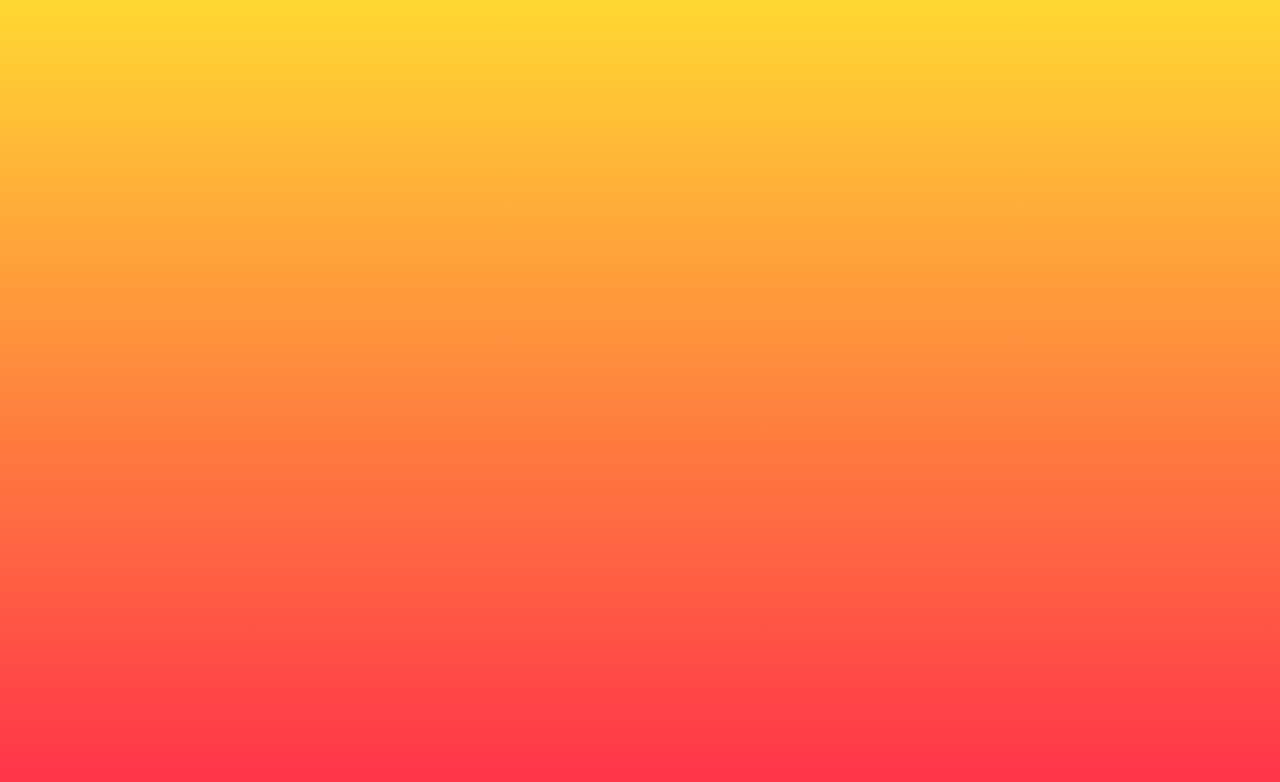
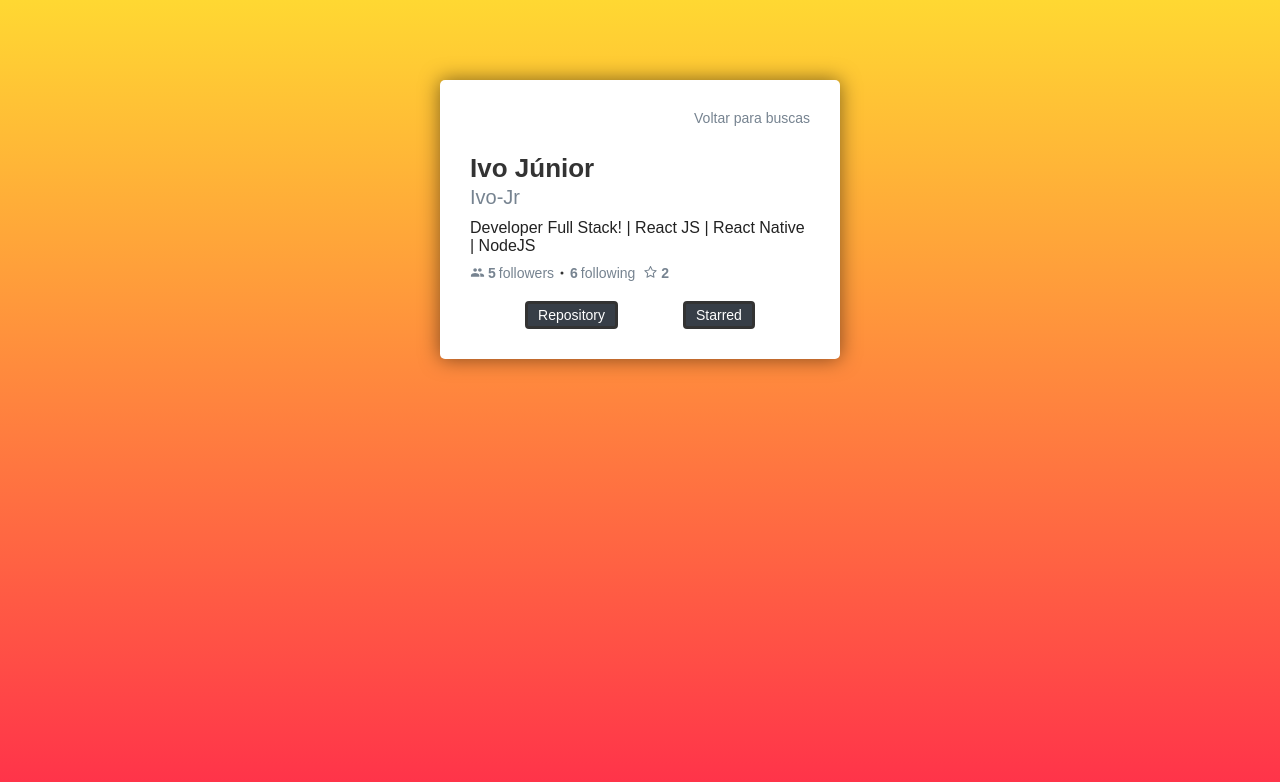
Before and after one commit to Ivo-Jr/compasso_e-commerce, a React (Create React App) app: page /user in a window 1280 px wide. Shown: the top 782 px of the page. Built offline with nearby package versions, Linux system fonts and the light colour scheme.

Commit message:
user card finished

```diff
--- /dev/null
+++ b/src/pages/User/index.js
@@ -0,0 +1,45 @@
+import React from 'react';
+
+import { Link } from 'react-router-dom';
+import { IoMdPeople } from 'react-icons/io';
+import { AiOutlineStar } from 'react-icons/ai';
+
+import { Card } from './styles';
+
+export default function User() {
+  return (
+    <div>
+      <Card>
+        <div className="linkMain">
+          <Link to="/">Voltar para buscas</Link>
+        </div>
+        <img src="" alt="" />
+        <div className="title">
+          <h1>Ivo Júnior</h1>
+          <span>Ivo-Jr</span>
+        </div>
+
+        <p>Developer Full Stack! | React JS | React Native | NodeJS</p>
+
+        <div className="follow">
+          <span>
+            <IoMdPeople size={15} />
+            <strong>5</strong> followers
+          </span>
+          <span>
+            <strong>6</strong> following
+          </span>
+          <span>
+            <AiOutlineStar size={15} />
+            <strong>2</strong>
+          </span>
+        </div>
+
+        <div className="links">
+          <Link to="/">Repository</Link>
+          <Link to="/">Starred</Link>
+        </div>
+      </Card>
+    </div>
+  );
+}
--- /dev/null
+++ b/src/pages/User/styles.js
@@ -0,0 +1,121 @@
+import styled from 'styled-components';
+
+export const Card = styled.div`
+  max-width: 400px;
+  max-height: 500px;
+  background: #fff;
+  border-radius: 5px;
+  box-shadow: 0 0 20px rgba(0, 0, 0, 0.5);
+  padding: 30px;
+  margin: 80px auto;
+
+  .linkMain {
+    align-items: center;
+    text-align: right;
+
+    a {
+      color: #768390;
+      text-decoration: none;
+
+      &:hover {
+        transition: 0.2s;
+        color: #ff304a;
+      }
+    }
+  }
+
+  .title {
+    margin: 10px 0px;
+    display: flex;
+    justify-content: left;
+    flex-direction: column;
+
+    h1 {
+      color: #333;
+      font-size: 26px;
+      line-height: 1.25;
+    }
+
+    span {
+      color: #768390;
+      font-size: 20px;
+      font-style: normal;
+      font-weight: 300;
+      line-height: 24px;
+    }
+  }
+
+  p {
+    margin: 5px 0 10px;
+    font-size: 16px;
+  }
+
+  .follow {
+    display: flex;
+
+    color: #768390;
+    margin: 5px 0 10px;
+
+    span {
+      display: flex;
+      align-items: center;
+
+      &:first-child {
+        margin-right: 0.5rem;
+        padding-right: 0.5rem;
+        position: relative;
+
+        &::after {
+          content: '';
+          width: 3px;
+          height: 3px;
+          border-radius: 2px;
+          background: #333;
+          position: absolute;
+          right: 0;
+          top: 50%;
+          transform: translate(50%, -50%);
+        }
+      }
+
+      &:last-child {
+        margin-left: 0.5rem;
+      }
+
+      svg {
+        margin-right: 3px;
+      }
+    }
+
+    strong {
+      margin-right: 3px;
+    }
+  }
+
+  .links {
+    display: flex;
+    justify-content: center;
+    align-items: center;
+
+    a {
+      margin-top: 10px;
+
+      color: #fff;
+      text-decoration: none;
+
+      padding: 3px 10px;
+      border: 3px solid #333;
+      border-radius: 4px;
+      background: #373e47;
+
+      &:first-child {
+        margin-right: 65px;
+      }
+
+      &:hover {
+        transition: 0.2s;
+        opacity: 0.8;
+      }
+    }
+  }
+`;
--- a/src/routes.js
+++ b/src/routes.js
@@ -6,6 +6,7 @@ import Main from './pages/Main';
 import Repository from './pages/Repository';
 import Starred from './pages/Starred';
 import Experimento from './pages/Experimento';
+import User from './pages/User';
 
 export default function Routes() {
   return (
@@ -15,6 +16,7 @@ export default function Routes() {
         <Route path="/repository/:repository" component={Repository} />
         <Route path="/starred" component={Starred} />
         <Route path="/experimento" component={Experimento} />
+        <Route path="/user" component={User} />
       </Switch>
     </BrowserRouter>
   );
```
